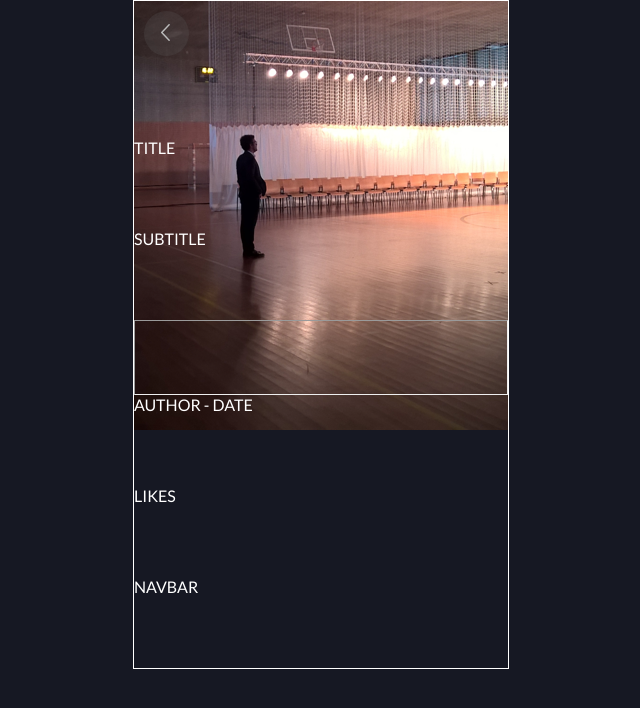
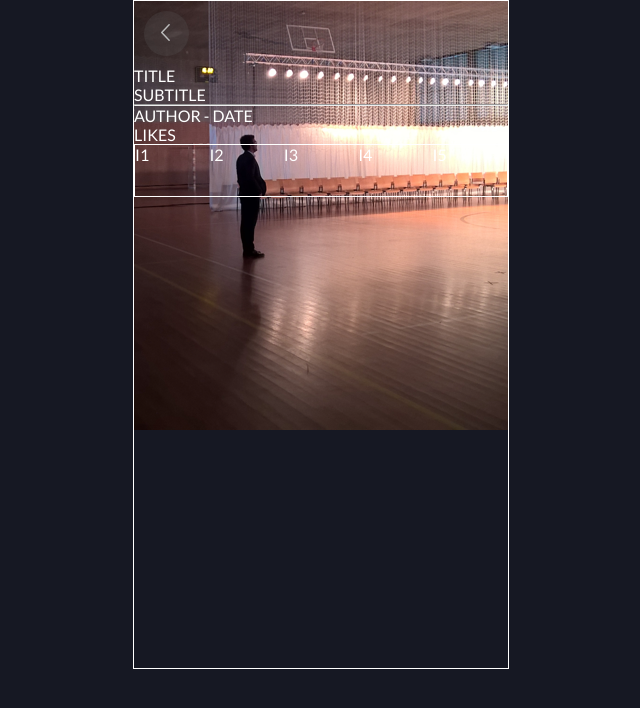
Before and after one commit to abbasnake/scandi, a Vue app in the folder client/: page /#/ in a window 1280 px wide. Shown: the top 708 px of the page, without its empty margins (319-959 px from the left). Built offline with nearby package versions, Linux system fonts and the light colour scheme.

Commit message:
started making navbar

```diff
--- /dev/null
+++ b/client/src/components/Navbar.vue
@@ -0,0 +1,24 @@
+<template>
+  <nav class="navbar">
+    <div>I1</div>
+    <div>I2</div>
+    <div>I3</div>
+    <div>I4</div>
+    <div>I5</div>
+  </nav>
+</template>
+
+<script>
+export default {
+  name: 'Navbar'
+}
+</script>
+
+<style lang="scss" scoped>
+.navbar {
+  border: 1px solid white;
+  display: grid;
+  grid-template-columns: repeat(5, 1fr);
+  height: 53px;
+}
+</style>
--- a/client/src/views/Home.vue
+++ b/client/src/views/Home.vue
@@ -8,30 +8,29 @@
     <hr>
     <div>AUTHOR - DATE</div>
     <div>LIKES</div>
-    <nav>NAVBAR</nav>
+    <nav-bar></nav-bar>
   </div>
 </template>
 
 <script>
 import IconArrow from '@/components/IconArrow'
 import ButtonBack from '@/components/ButtonBack'
+import Navbar from '@/components/Navbar'
 
 export default {
   name: 'Home',
   components: {
     'icon-arrow': IconArrow,
-    'button-back': ButtonBack
+    'button-back': ButtonBack,
+    'nav-bar': Navbar
   }
 }
 </script>
 
 <style lang="scss" scoped>
 .view {
-  background:
-    url('../assets/image-standing.png')
-    no-repeat;
+  background: url('../assets/image-standing.png') no-repeat;
   border: 1px solid white;
-  display: grid;
   height: 669px;
   margin: 0 auto;
   width: 376px;
```
